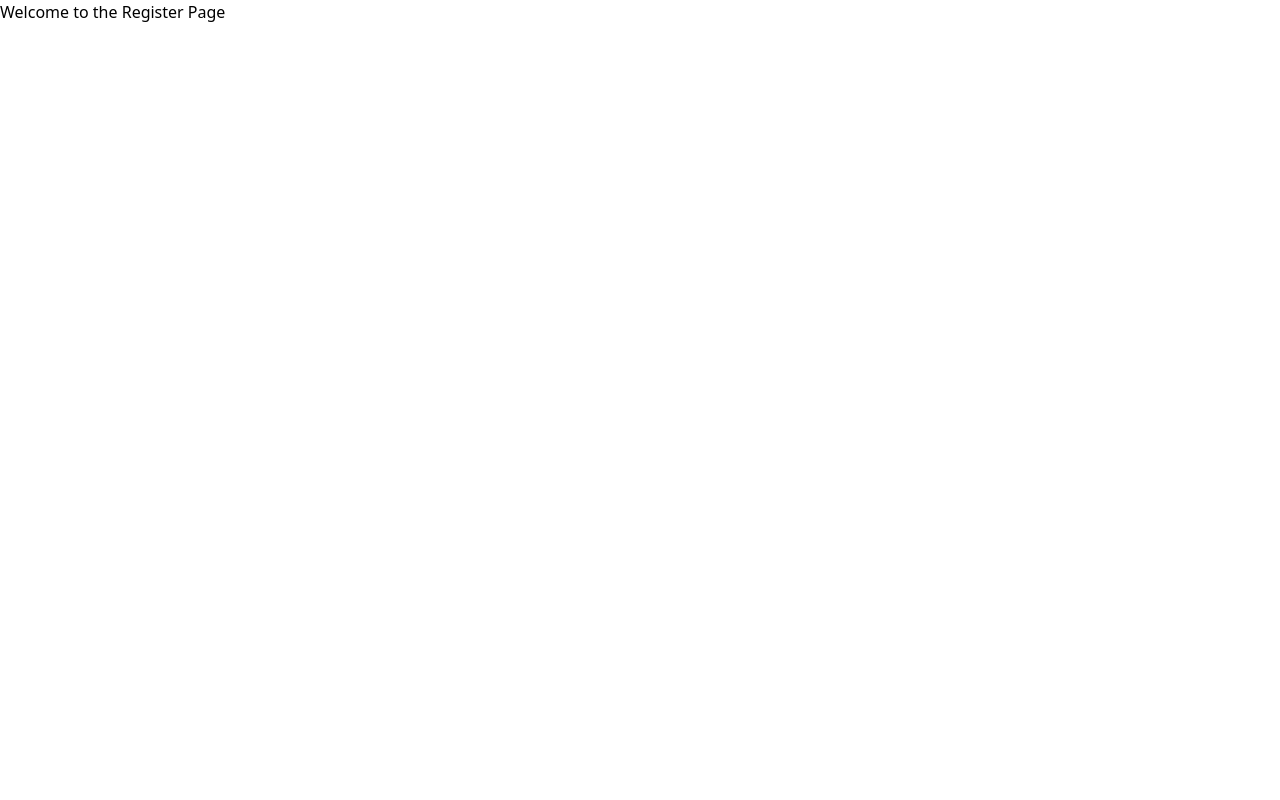
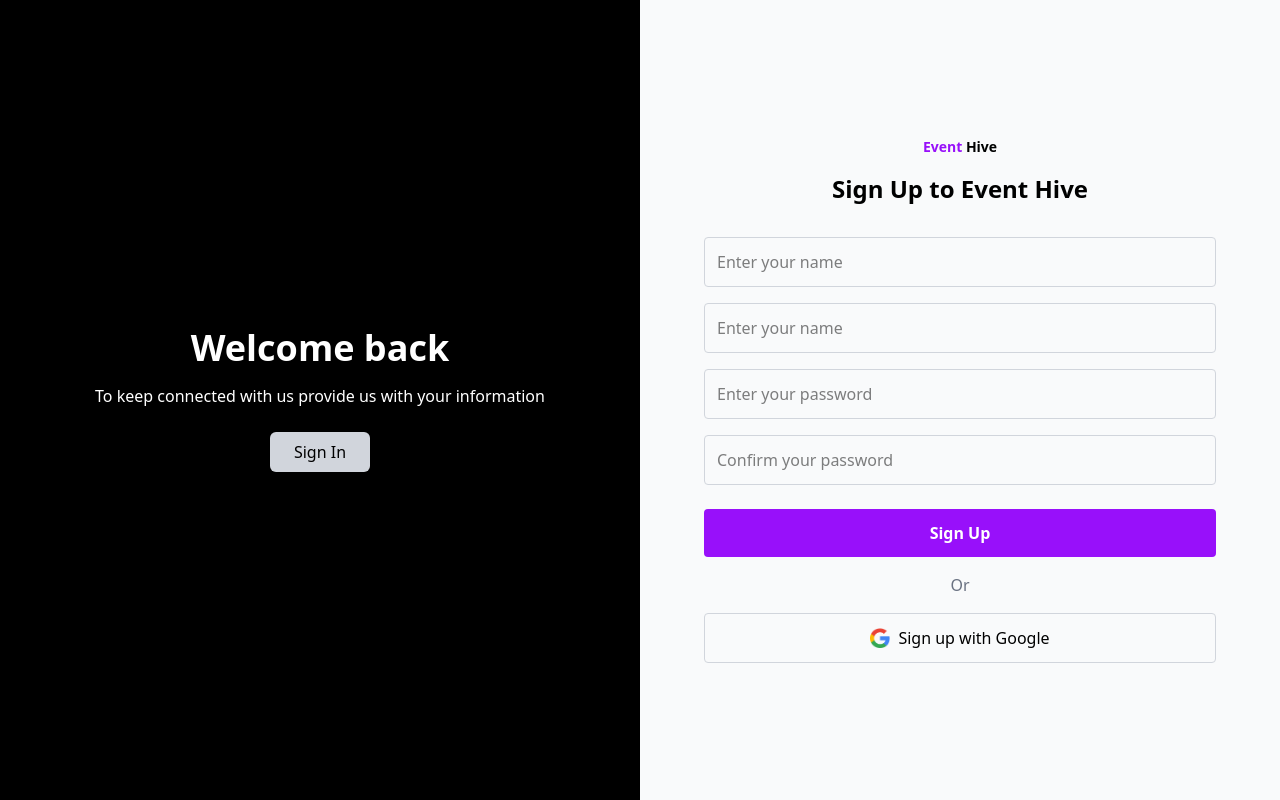
Before and after one commit to BugSlayersC5/event-hive, a React (Vite) app: page /register in a window 1280 px wide. Built offline with nearby package versions, Linux system fonts and the light colour scheme.

Commit message:
WIP:Register page

```diff
--- a/src/pages/Register.jsx
+++ b/src/pages/Register.jsx
@@ -1,7 +1,79 @@
+import RegisterImage from "../assets/images/register.png"
+import { useState } from "react";
+import GoogleIcon from "../assets/images/google-icon.png"
+
 export default function Register() {
+
+    const [form, setForm] = useState({ name: '', password: '', confirmPassword: '' });
+
+    const handleChange = (e) => {
+        setForm({
+            ...form,
+            [e.target.name]: e.target.value
+        });
+    };
+
     return (
-        <div>
-            <h1>Welcome to the Register Page</h1>
+        <div className="flex h-screen font-sans">
+            {/* Left side */}
+            <div className="w-1/2 bg-cover bg-center relative" style={{ RegisterImage: `url(${RegisterImage})` }}>
+                <div className="absolute inset-0 bg-black bg-opacity-50 flex flex-col items-center justify-center text-white p-8">
+                    <h1 className="text-4xl font-bold mb-4">Welcome back</h1>
+                    <p className="mb-6 text-center">To keep connected with us provide us with your information</p>
+                    <button className="bg-gray-300 text-black font-medium py-2 px-6 rounded-md">Sign In</button>
+                </div>
+            </div>
+
+            {/* Right side */}
+            <div className="w-1/2 flex flex-col justify-center items-center bg-gray-50 px-16">
+                <h2 className="text-sm text-purple-600 font-semibold">Event <span className="text-black">Hive</span></h2>
+                <h1 className="text-2xl font-bold mt-4 mb-8">Sign Up to Event Hive</h1>
+
+                <input
+                    name="name"
+                    value={form.name}
+                    onChange={handleChange}
+                    placeholder="Enter your name"
+                    className="w-full mb-4 p-3 rounded border border-gray-300 focus:outline-none focus:ring-2 focus:ring-purple-400"
+                />
+
+                <input
+                    name="name"
+                    value={form.name}
+                    onChange={handleChange}
+                    placeholder="Enter your name"
+                    className="w-full mb-4 p-3 rounded border border-gray-300 focus:outline-none focus:ring-2 focus:ring-purple-400"
+                />
+
+                <input
+                    type="password"
+                    name="password"
+                    value={form.password}
+                    onChange={handleChange}
+                    placeholder="Enter your password"
+                    className="w-full mb-4 p-3 rounded border border-gray-300 focus:outline-none focus:ring-2 focus:ring-purple-400"
+                />
+
+                <input
+                    type="password"
+                    name="confirmPassword"
+                    value={form.confirmPassword}
+                    onChange={handleChange}
+                    placeholder="Confirm your password"
+                    className="w-full mb-6 p-3 rounded border border-gray-300 focus:outline-none focus:ring-2 focus:ring-purple-400"
+                />
+
+                <button className="w-full bg-purple-600 text-white font-semibold py-3 rounded hover:bg-purple-700 transition mb-4">
+                    Sign Up
+                </button>
+
+                <div className="mb-4 text-gray-500">Or</div>
+
+                <button className="w-full border border-gray-300 flex items-center justify-center py-3 rounded hover:bg-gray-100">
+                    <img src={GoogleIcon} alt="Google" className="w-5 h-5 mr-2" />
+                    Sign up with Google
+                </button>
+            </div>
         </div>
     );
 }
```
